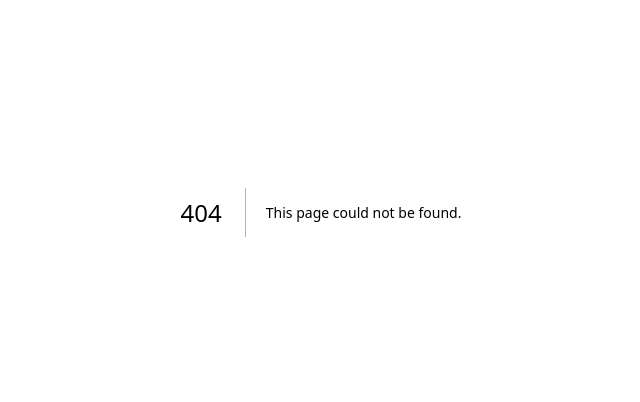
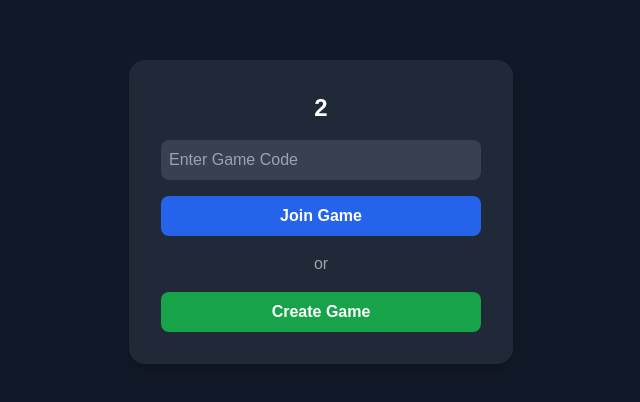
Before and after one commit to HEMPED/ICHACK25, a Next.js app: page /game in a window 1280 px wide. Before the commit this address had no page. Shown: the part 188-590 px from the top of the page, without its empty margins (319-959 px from the left). Built offline with nearby package versions, Linux system fonts and the light colour scheme.

Commit message:
skeleton

```diff
--- /dev/null
+++ b/src/app/game/page.tsx
@@ -0,0 +1,38 @@
+"use client"
+
+import { useRouter } from 'next/navigation';
+
+export default function Game() {
+  const router = useRouter();
+
+  const handleCreateGame = () => {
+    router.push('/game'); // Change to your target page
+  };
+
+
+  return (
+    <div className="flex items-center justify-center min-h-screen bg-gray-900 text-white">
+      <div className="bg-gray-800 p-8 rounded-2xl shadow-lg w-96">
+        <h1 className="text-2xl font-bold text-center mb-4">2</h1>
+        <div className="space-y-4">
+          <input
+            type="text"
+            placeholder="Enter Game Code"
+            className="w-full p-2 rounded-lg bg-gray-700 text-white placeholder-gray-400 focus:outline-none focus:ring-2 focus:ring-blue-500"
+          />
+          <button className="w-full p-2 bg-blue-600 hover:bg-blue-500 rounded-lg font-semibold">
+            Join Game
+          </button>
+          <div className="flex items-center justify-center">
+            <span className="text-gray-400">or</span>
+          </div>
+          <button className="w-full p-2 bg-green-600 hover:bg-green-500 rounded-lg font-semibold"
+            onClick={handleCreateGame}
+          >
+            Create Game
+          </button>
+        </div>
+      </div>
+    </div>
+  );
+}
--- a/src/app/page.tsx
+++ b/src/app/page.tsx
@@ -1,4 +1,15 @@
+"use client"
+
+import { useRouter } from 'next/navigation';
+
 export default function Home() {
+  const router = useRouter();
+
+  const handleCreateGame = () => {
+    router.push('/game'); // Change to your target page
+  };
+
+
   return (
     <div className="flex items-center justify-center min-h-screen bg-gray-900 text-white">
       <div className="bg-gray-800 p-8 rounded-2xl shadow-lg w-96">
@@ -15,7 +26,9 @@ export default function Home() {
           <div className="flex items-center justify-center">
             <span className="text-gray-400">or</span>
           </div>
-          <button className="w-full p-2 bg-green-600 hover:bg-green-500 rounded-lg font-semibold">
+          <button className="w-full p-2 bg-green-600 hover:bg-green-500 rounded-lg font-semibold"
+            onClick={handleCreateGame}
+          >
             Create Game
           </button>
         </div>
```
